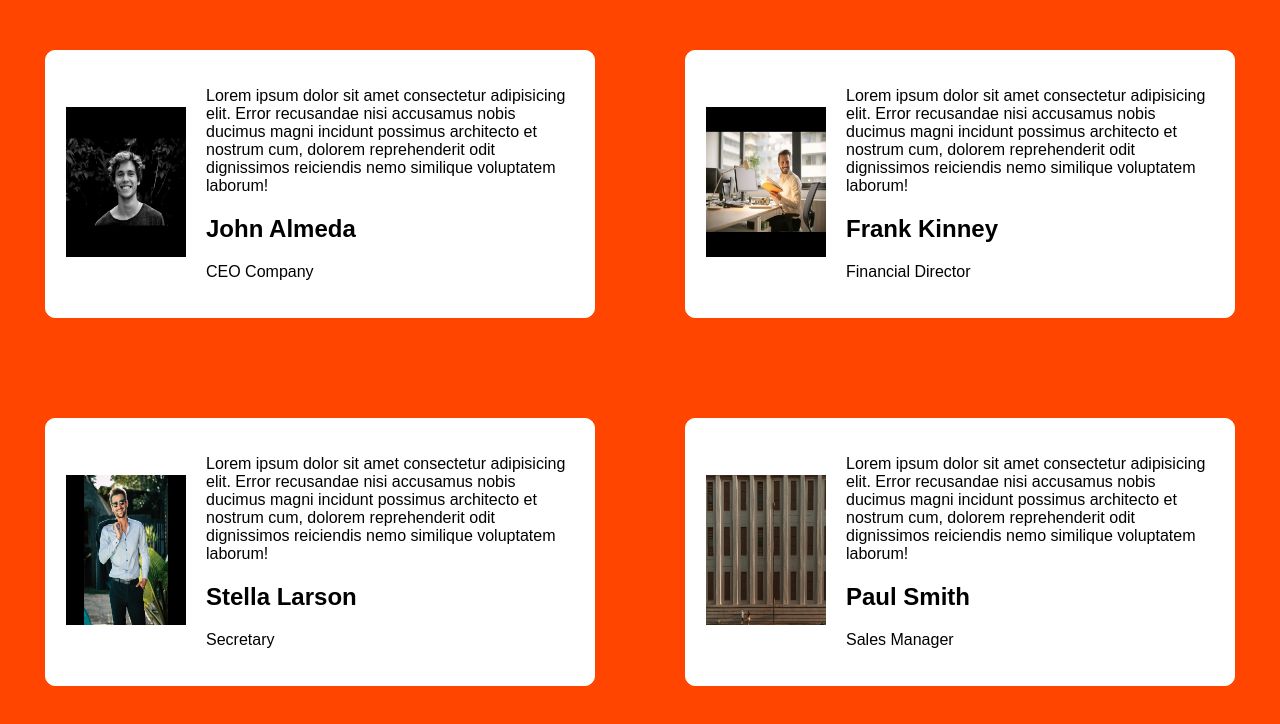
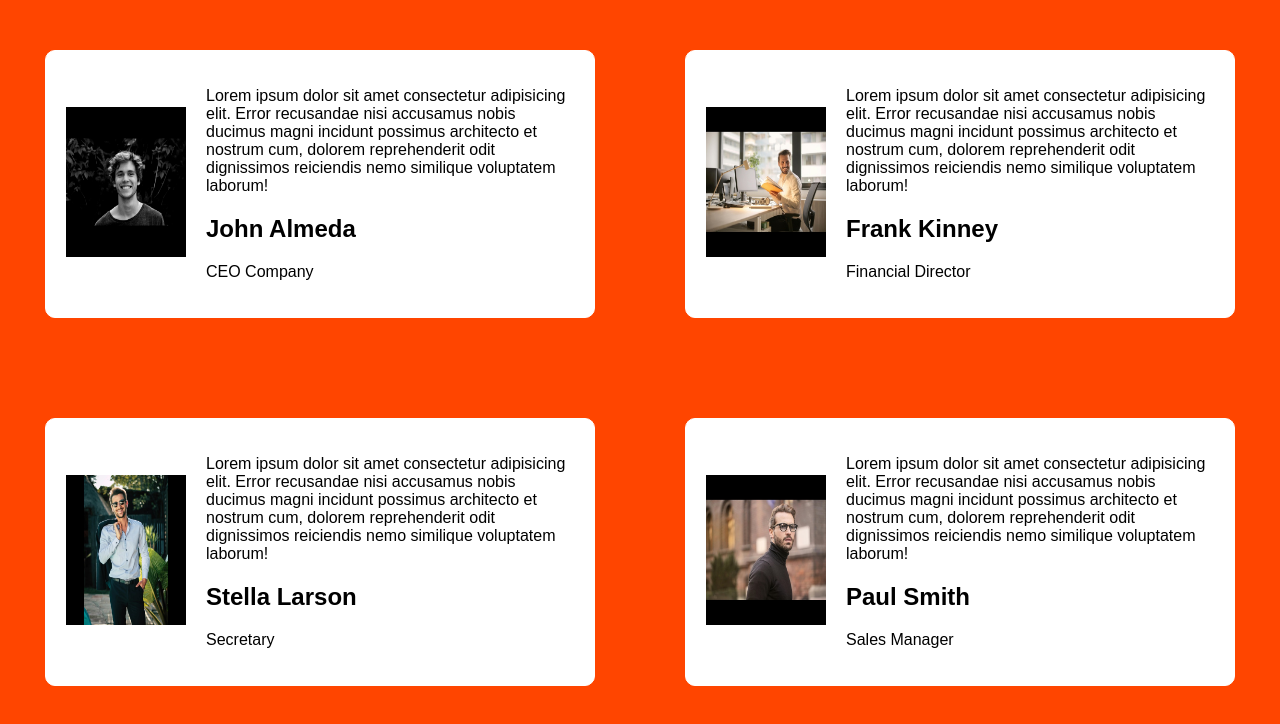
Before and after one commit to Priyadharshinik4/Testimonial-Page-using-HTML-and-CSS, a plain HTML site: page index.html in a window 1280 px wide. Shown: the part 98-822 px from the top of the page. Drawn offline with Linux system fonts and the light colour scheme.

Commit message:
Update index.html

```diff
--- a/index.html
+++ b/index.html
@@ -46,7 +46,7 @@
             </div>
             <div class="content1">
                 <div class="container1">
-                    <img src="asserts/img4.jpg" alt="Image4">
+                    <img src="asserts/image4.jpg" alt="Image4">
                 </div>
                 <div class="container2">
                     <p>Lorem ipsum dolor sit amet consectetur adipisicing elit. Error recusandae nisi accusamus nobis ducimus magni incidunt possimus architecto et nostrum cum, dolorem reprehenderit odit dignissimos reiciendis nemo similique voluptatem laborum!</p>
```
